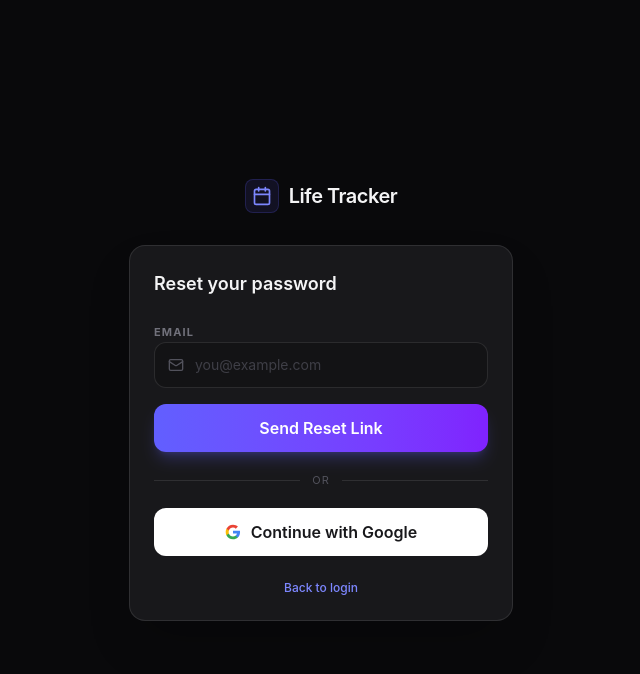
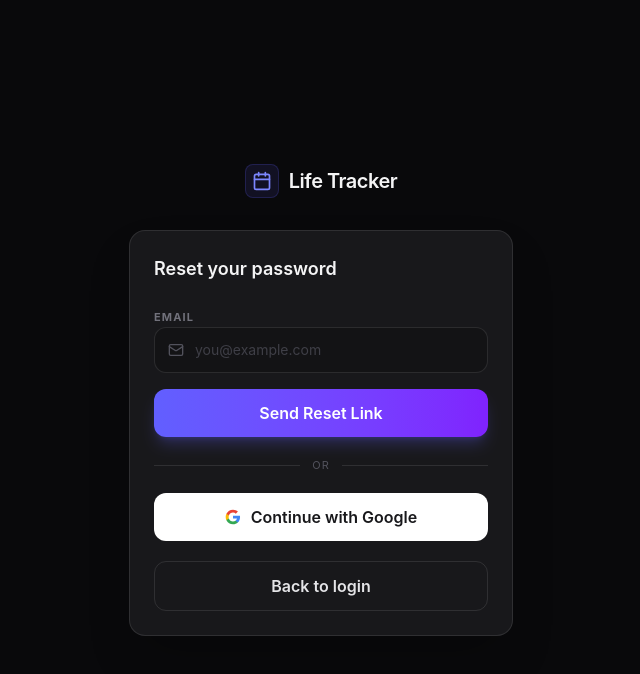
Before and after one commit to Adnan9-63/life-tracker, a React (Vite) app: page / in a window 1280 px wide. Both pictures are taken after a click on the button "Forgot password?". Shown: the top 674 px of the page, without its empty margins (319-959 px from the left). Built offline with nearby package versions, Linux system fonts and the light colour scheme; no server answers.

Commit message:
upgrade forgot password link to outline button on auth page

```diff
--- a/src/components/auth/AuthPage.jsx
+++ b/src/components/auth/AuthPage.jsx
@@ -191,6 +191,7 @@ export default function AuthPage() {
             Continue with Google
           </button>
 
+          {mode !== 'forgot' && (
             <p className="text-center text-xs text-zinc-500 pt-1">
               {mode === 'login' && (
                 <>Don't have an account?{' '}
@@ -202,10 +203,17 @@ export default function AuthPage() {
                   <button onClick={() => { setMode('login'); resetFeedback() }} className="text-indigo-400 hover:text-indigo-300 font-medium">Log in</button>
                 </>
               )}
+            </p>
+          )}
+
           {mode === 'forgot' && (
-              <button onClick={() => { setMode('login'); resetFeedback() }} className="text-indigo-400 hover:text-indigo-300 font-medium">Back to login</button>
+            <button
+              onClick={() => { setMode('login'); resetFeedback() }}
+              className="w-full flex items-center justify-center gap-2 bg-transparent border border-white/10 hover:bg-white/5 text-zinc-200 py-3 rounded-xl font-semibold transition-all"
+            >
+              Back to login
+            </button>
           )}
-          </p>
         </div>
       </div>
     </div>
```
Lines whose indentation alone changed are shown as unchanged.
